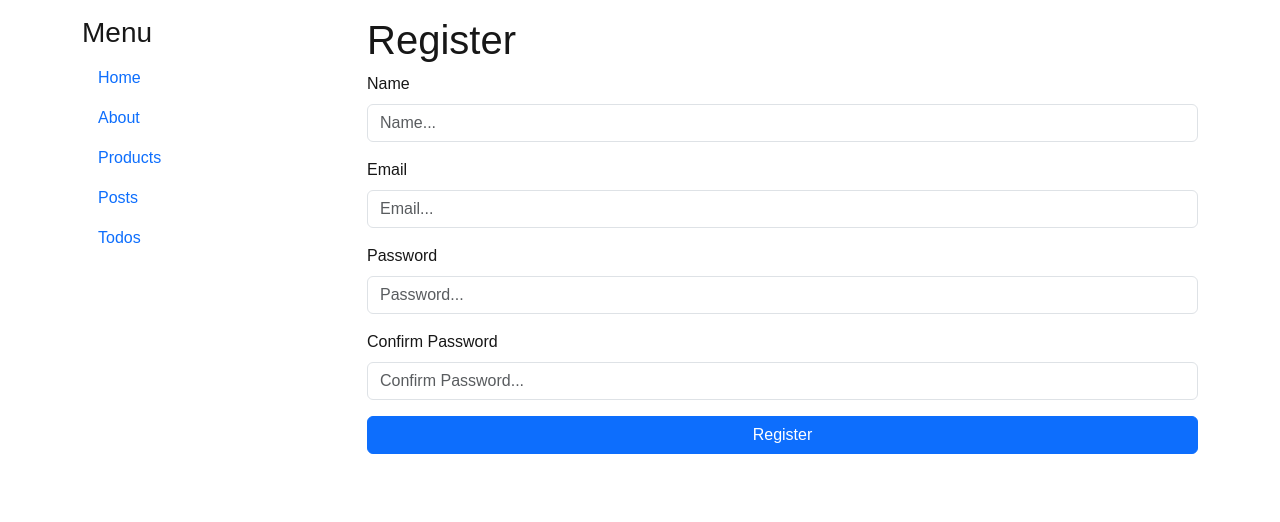
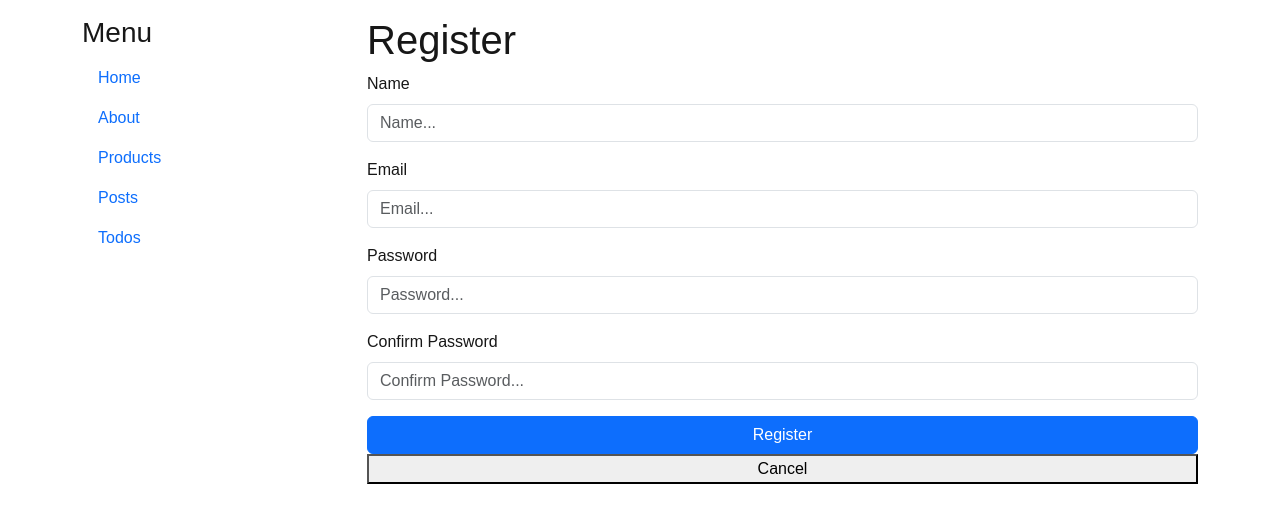
Before and after one commit to Unicode-Academy/nextjs_online, a Next.js app in the folder nextjs_basic/: page /auth/register in a window 1280 px wide. Shown: the top 522 px of the page. Built offline with nearby package versions, Linux system fonts and the light colour scheme.

Commit message:
Server Action Event Handler

```diff
--- a/nextjs_basic/src/app/(main-layout)/auth/action.ts
+++ b/nextjs_basic/src/app/(main-layout)/auth/action.ts
@@ -1,4 +1,5 @@
 "use server";
+import { cookies } from "next/headers";
 import { z } from "zod";
 export const handleRegister = async (
   prevState: {
@@ -58,3 +59,12 @@ export const handleRegister = async (
     message: "Register unsuccessfully",
   };
 };
+
+export const handleCancel = async (name: string) => {
+  console.log("Cancel", name);
+  const cookieStore = await cookies();
+  cookieStore.set("name", name, { path: "/", httpOnly: true });
+  return {
+    success: true,
+  };
+};
--- a/nextjs_basic/src/app/(main-layout)/auth/register/Form.tsx
+++ b/nextjs_basic/src/app/(main-layout)/auth/register/Form.tsx
@@ -1,6 +1,6 @@
 "use client";
 import { useActionState } from "react";
-import { handleRegister } from "../action";
+import { handleCancel, handleRegister } from "../action";
 const initialState = {
   message: "",
   success: false,
@@ -88,6 +88,15 @@ export default function Form() {
         <button type="submit" className="btn btn-primary" disabled={pending}>
           Register
         </button>
+        <button
+          type="button"
+          onClick={async () => {
+            const response = await handleCancel("Hoàng An");
+            console.log(response);
+          }}
+        >
+          Cancel
+        </button>
       </div>
     </form>
   );
```
